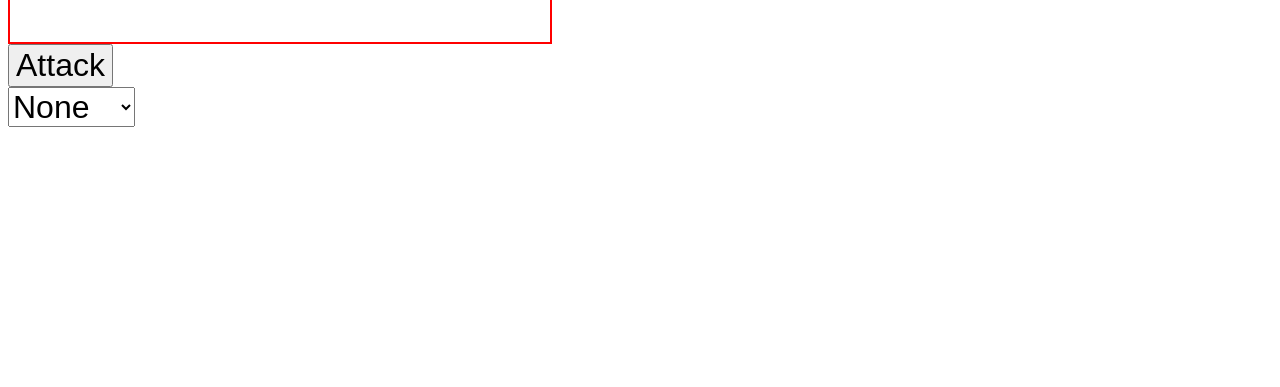
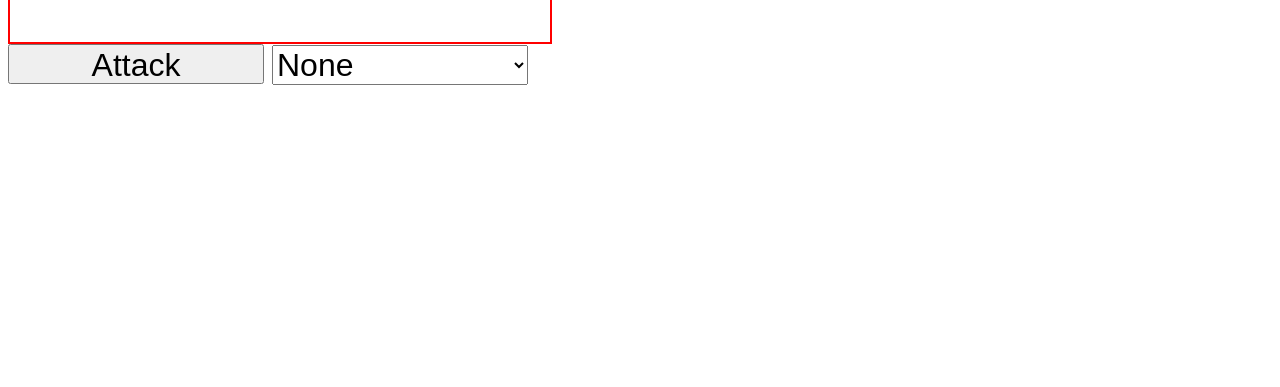
Before and after one commit to jwheatonumich/Basic-RPG, a plain HTML site: page battle/battle.html in a window 1280 px wide. Shown: the part 413-800 px from the top of the page. Drawn offline with Linux system fonts and the light colour scheme.

Commit message:
Updating battle screen formatting

```diff
--- a/battle/battle-styles.css
+++ b/battle/battle-styles.css
@@ -29,8 +29,9 @@
     padding: 20px;
 }
 
-#enemies, #startBattle{
+#enemies, #startBattle, #attack-button, #ability{
     height: 5vh;
+    width: 20vw;
     font-size:32px;
 }
 
--- a/battle/battle.html
+++ b/battle/battle.html
@@ -63,7 +63,7 @@
             </div>
             <div id="control-div">
                 <div id="battle-text-div">Click the "Attack" button to begin.<br><br></div>
-                <button id="attack-button" onclick="attack()">Attack</button><br>
+                <button id="attack-button" onclick="attack()">Attack</button>
                 <select id="ability" name="ability"></select>
             </div>
         </div>
```
